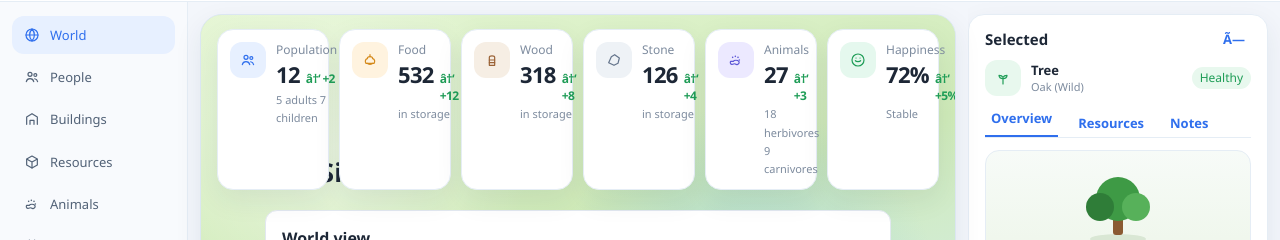
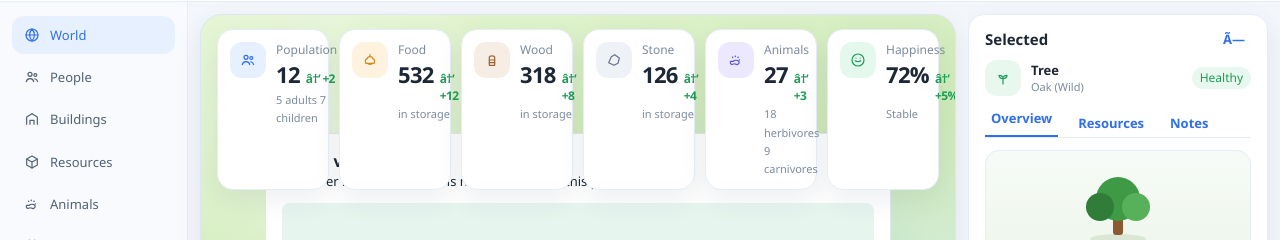
Before and after one commit to bugman-dev/eon_life_sim, a React (Vite) app in the folder apps/web/: page / in a window 1280 px wide. Shown: the part 66-306 px from the top of the page. Built offline with nearby package versions, Linux system fonts and the light colour scheme; no server answers.

Commit message:
Remove extra text

```diff
--- a/apps/web/src/app/App.tsx
+++ b/apps/web/src/app/App.tsx
@@ -144,10 +144,6 @@ export function App() {
         onCreate={createWorld}
         onLoad={loadWorld}
       >
-        <header>
-          <p>Phase 0</p>
-          <h1>Life Simulator</h1>
-        </header>
         {error ? <ErrorModal type="Error" message={error} onClose={() => setError(null)} /> : null}
         <PixiViewport />
       </Layout>
```
